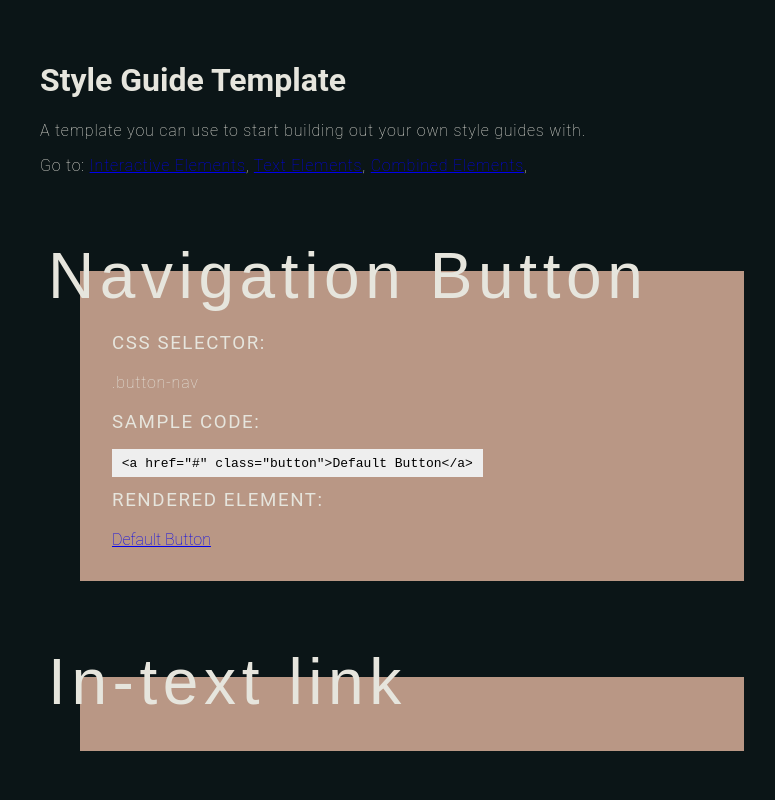
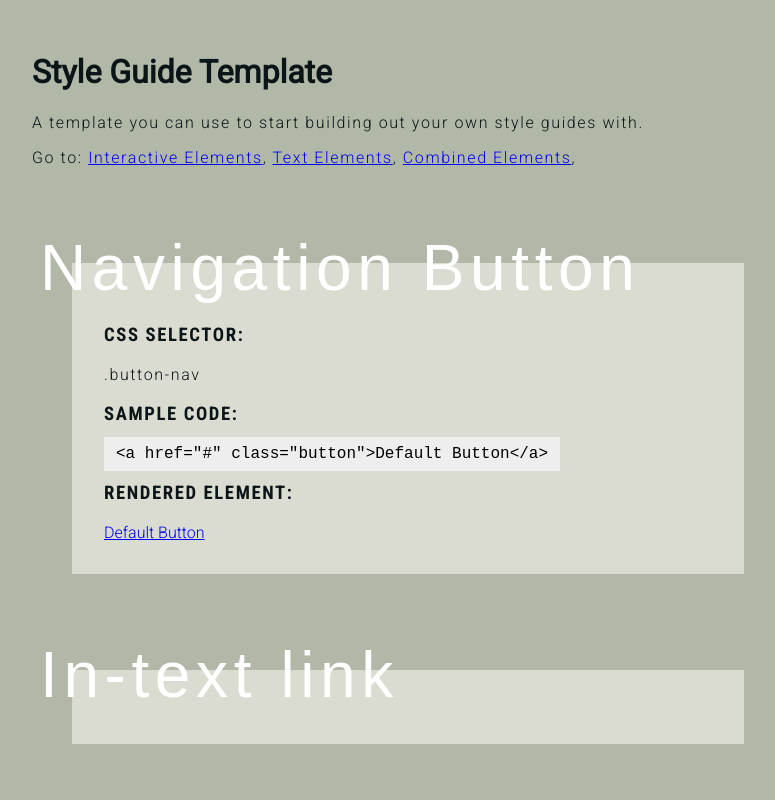
Before and after one commit to jloughin68/P03-Portfolio, a plain HTML site: page P03-Portfolio/Template.html in a window 1280 px wide. Shown: the top 800 px of the page, without its empty margins (0-775 px from the left). Drawn offline with Linux system fonts and the light colour scheme.

Commit message:
Changed site colours
Looks lighter and more modern now. Also added Roboto as google font

```diff
--- a/P03-Portfolio/Template.html
+++ b/P03-Portfolio/Template.html
@@ -7,6 +7,8 @@
     <title>Style Guide Template</title>
 
     <link href="css/main.css" rel="stylesheet">
+    <link href="https://fonts.googleapis.com/css?family=Roboto+Condensed:400,700|Roboto:300,400" rel="stylesheet">
+    <link href="css/normalize.css" rel="stylesheet"
 
   </head>
 
--- a/P03-Portfolio/css/fonts.css
+++ b/P03-Portfolio/css/fonts.css
@@ -1,24 +1,3 @@
-@font-face{
-  font-family: 'Roboto';
-  font-weight: lighter;
-  font-style: normal;
-  src: url('../fonts/Roboto-Light.ttf') format('truetype');
-  /* src: url('../fonts/roboto-light-webfont.ttf') format('truetype'),
-       url('../fonts/roboto-light-webfont.woff') format('woff'),
-       url('../fonts/roboto-light-webfont.woff2') format('woff2'); */
-}
-
-@font-face{
-  font-family: 'Roboto';
-  font-weight: bold;
-  font-style: normal;
-  font-stretch: condensed;
-  src: url('../fonts/Roboto-BoldCondensed.ttf') format('truetype');
-  /* src: url('../fonts/Roboto-BoldCondensed.ttf') format('truetype'),
-       url('../fonts/Roboto-BoldCondensed.woff') format('woff'),
-       url('../fonts/Roboto-BoldCondensed.woff2') format('woff2'); */
-}
-
 @font-face{
   font-family: 'Sunrise International Demo';
   font-weight: normal;
--- a/P03-Portfolio/css/main.css
+++ b/P03-Portfolio/css/main.css
@@ -2,11 +2,11 @@ body {
   font-family: 'Roboto', sans-serif;
   font-weight: lighter;
   padding: 2rem;
-  background-color: #0B1517;
+  background-color: #B1B8A8;
 }
 
 h1 {
-  color: #E6E5DD;
+  color: #0B1517;
 }
 
 h2 {
@@ -15,27 +15,25 @@ h2 {
   font-style: normal;
   font-size: 4rem;
   letter-spacing: 0.35rem;
-  color: #E6E5DD;
+  color: white;
   margin: 0 0 0 -4rem;
 }
 
 h3 {
-  font-family: 'Roboto', sans-serif;
-  font-weight: normal;
-  font-style: normal;
-  font-stretch: condensed;
+  font-family: 'Roboto Condensed';
+  font-weight: 700;
   letter-spacing: 0.1rem;
-  color: #E6E5DD;
+  color: #0B1517;
   text-transform: uppercase;
 }
 
 p {
-  font-family: 'Roboto', sans-serif;
-  font-weight: lighter;
+  font-family: 'Roboto';
+  font-weight: 300;
   font-size: 0.8;
-  letter-spacing: 0.05rem;
+  letter-spacing: 0.1rem;
   line-height: 1.2;
-    color: #E6E5DD;
+    color: #0B1517;
 }
 
 code {
@@ -47,7 +45,8 @@ code {
   width: 50%;
   padding: 2rem;
   margin: 6rem 1rem 6rem 2.5rem;
-  background-color: #B99785;
+  background-color: rgba(230, 229, 221, 0.8);
+  opacity: 100%;
 }
 
 .blurb-box-content {
```
Also changed, not shown: P03-Portfolio/fonts/Roboto-BoldCondensed.ttf (deleted), P03-Portfolio/fonts/Roboto-Light.ttf (deleted), 3 other files.
